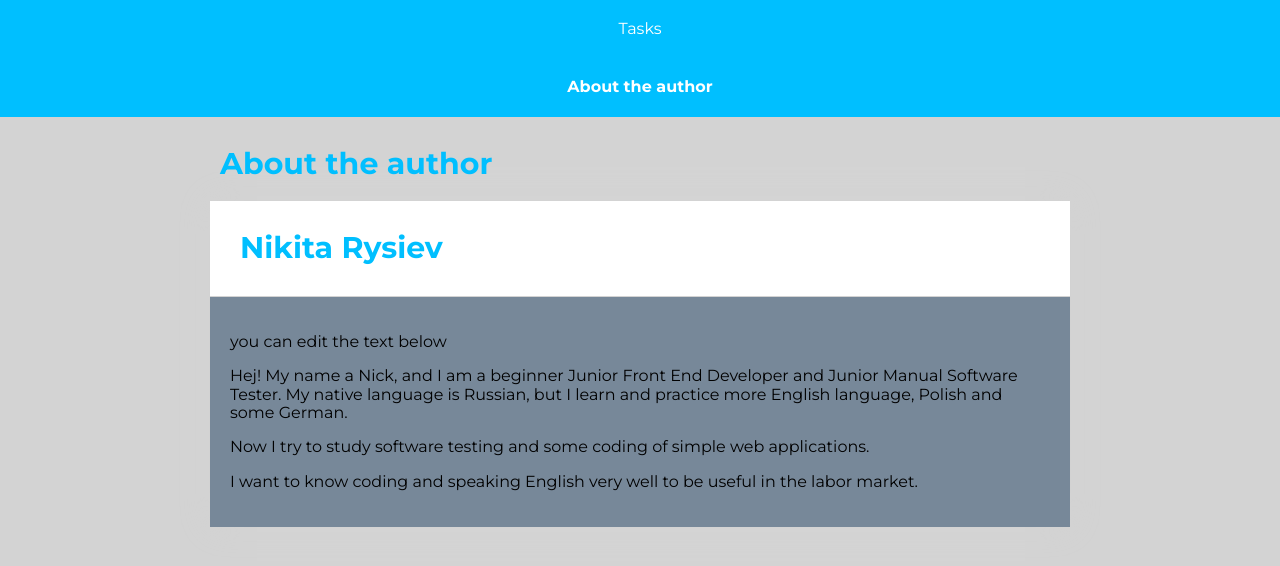
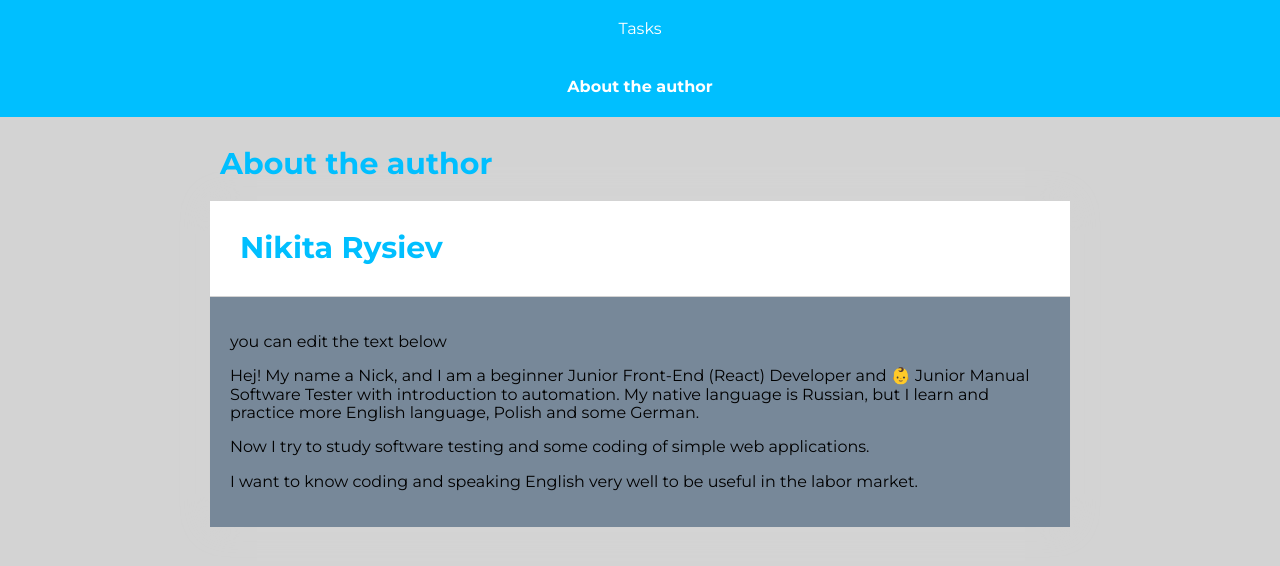
Before and after one commit to mr-front-end-dev/To-do-List--EN-CRMS--ReactApp, a React (Create React App) app: page /#/author in a window 1280 px wide. Shown: the top 566 px of the page. Built offline with nearby package versions, Linux system fonts and the light colour scheme.

Commit message:
baby icon added for text

```diff
--- a/src/features/author/Author.js
+++ b/src/features/author/Author.js
@@ -11,7 +11,7 @@ export default () => (
         body={
           <p contentEditable>
             <p>you can edit the text below</p>
-            <p>Hej! My name a Nick, and I am a beginner Junior Front End Developer and Junior Manual Software Tester.
+            <p>Hej! My name a Nick, and I am a beginner Junior Front-End (React) Developer and 👶 Junior Manual Software Tester with introduction to automation.
             My native language is Russian, but I learn and practice more English language, Polish and some German.</p>
             <p>Now I try to study software testing and some coding of simple web applications.</p>
             <p>I want to know coding and speaking English very well to be useful in the labor market.
```
